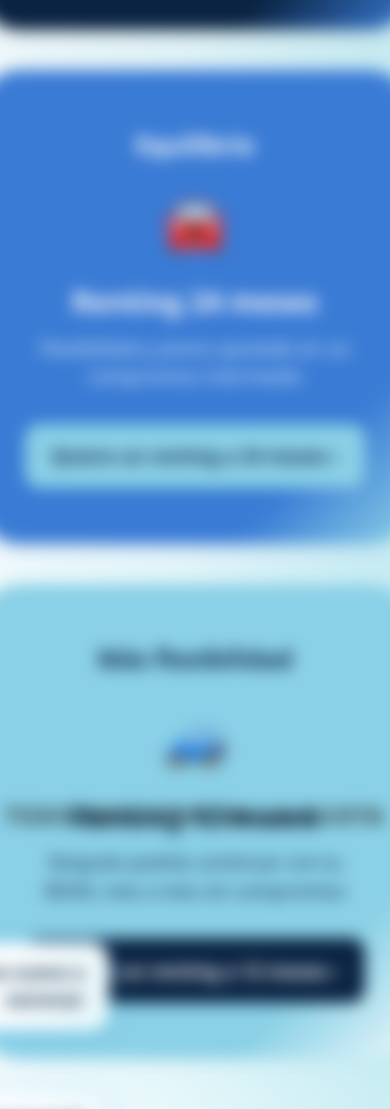
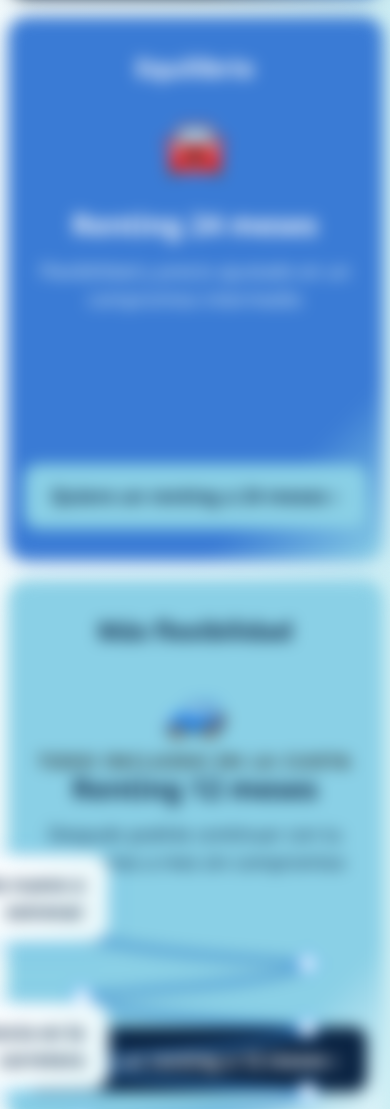
Before and after one commit to Anapicazo16/Enduran-web, a React (Vite) app: page / in a window 390 px wide. Shown: the part 1921-3030 px from the top of the page. Built offline with nearby package versions, Linux system fonts and the light colour scheme.

Commit message:
Responsive real: Home ocupa 100vw, cards en columna, roadmap adaptado móvil

```diff
--- a/src/App.css
+++ b/src/App.css
@@ -1,3 +1,64 @@
+@media (max-width: 600px) {
+  .main-bg {
+    border-radius: 0 !important;
+    margin: 0 !important;
+    width: 100vw !important;
+    min-width: 100vw !important;
+    max-width: 100vw !important;
+    box-sizing: border-box;
+    background: transparent !important;
+  }
+  .snap-section, .welcome-section, .hero-slider-section, .renting-cards-section {
+    width: 100vw !important;
+    min-width: 100vw !important;
+    max-width: 100vw !important;
+    margin: 0 !important;
+    border-radius: 0 !important;
+    box-sizing: border-box;
+    padding-left: 0 !important;
+    padding-right: 0 !important;
+  }
+  .renting-cards-section > div {
+    flex-direction: column !important;
+    gap: 1.2rem !important;
+    align-items: stretch !important;
+    margin-top: 1.2rem !important;
+    padding: 0 0.5em !important;
+  }
+  .renting-cards-section .motion-div, .renting-cards-section > div > div {
+    min-width: 0 !important;
+    max-width: 100vw !important;
+    border-radius: 1.2rem !important;
+    padding: 2rem 1rem !important;
+    font-size: 1rem !important;
+  }
+  /* Roadmap section */
+  .roadmap-section {
+    margin: 32px 0 32px 0 !important;
+    min-width: 100vw !important;
+    max-width: 100vw !important;
+    padding: 0 !important;
+    box-sizing: border-box;
+  }
+  .roadmap-section > h2 {
+    font-size: 1.1rem !important;
+    margin-bottom: 18px !important;
+  }
+  .roadmap-section > div {
+    min-width: 100vw !important;
+    max-width: 100vw !important;
+    height: 600px !important;
+  }
+  .roadmap-section svg {
+    height: 600px !important;
+  }
+  .roadmap-section .motion-div {
+    min-width: 120px !important;
+    max-width: 90vw !important;
+    font-size: 0.95rem !important;
+    padding: 0.5em 0.7em !important;
+  }
+}
 @media (max-width: 600px) {
   .header-enduran {
     padding: 0 8px 0 8px;
--- a/src/Home.jsx
+++ b/src/Home.jsx
@@ -204,7 +204,7 @@ export default function Home() {
         </section>
 
         {/* Separate section for 'Todo Incluido en la Cuota' roadmap */}
-        <section style={{ margin: '80px 0 120px 0', display: 'flex', flexDirection: 'column', alignItems: 'center', background: 'none' }}>
+        <section className="roadmap-section" style={{ margin: '80px 0 120px 0', display: 'flex', flexDirection: 'column', alignItems: 'center', background: 'none' }}>
           <h2 style={{ textAlign: 'center', fontWeight: 700, letterSpacing: 2, color: '#222', marginBottom: 48, fontSize: 22, textTransform: 'uppercase' }}>
             TODO INCLUIDO EN LA CUOTA
           </h2>
```
